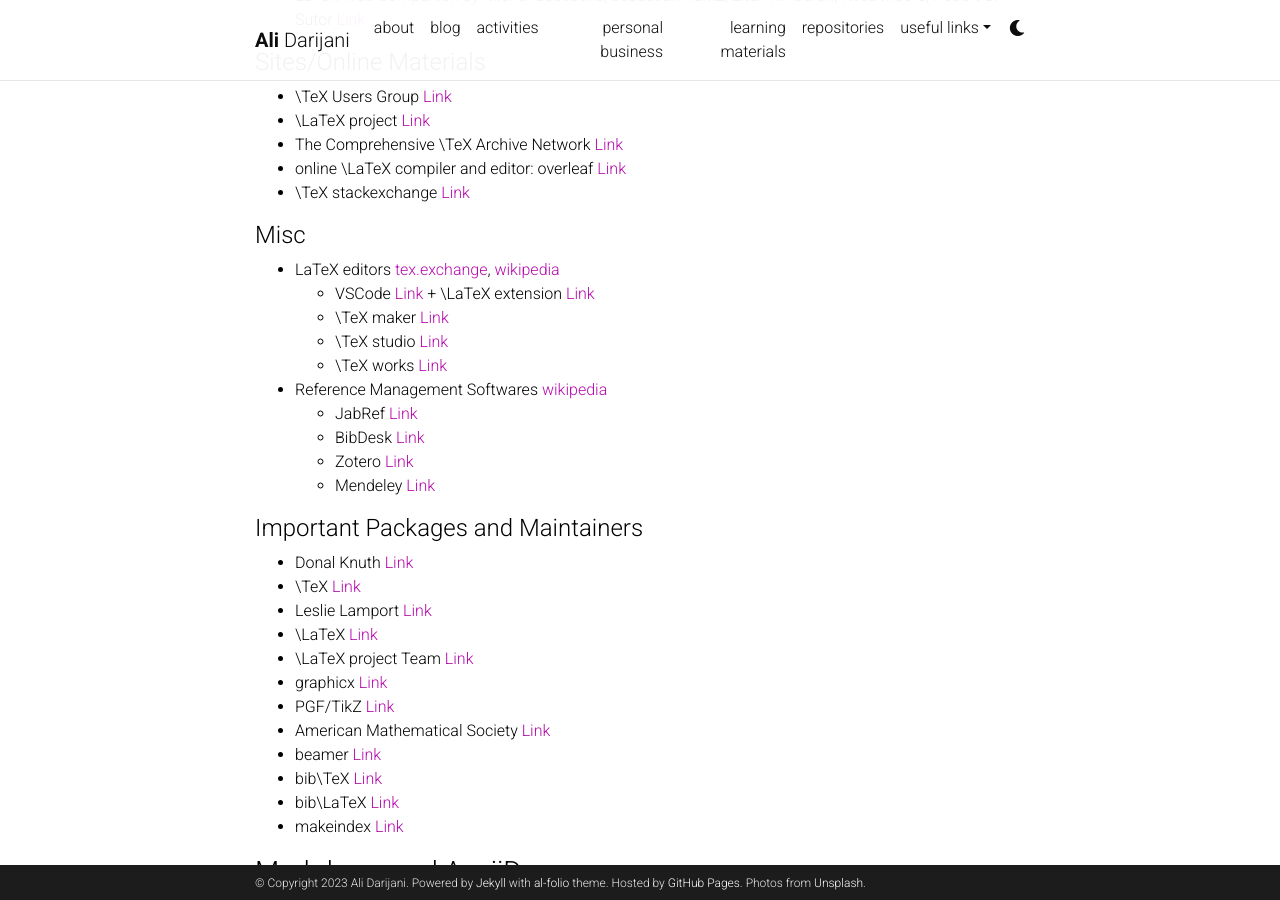
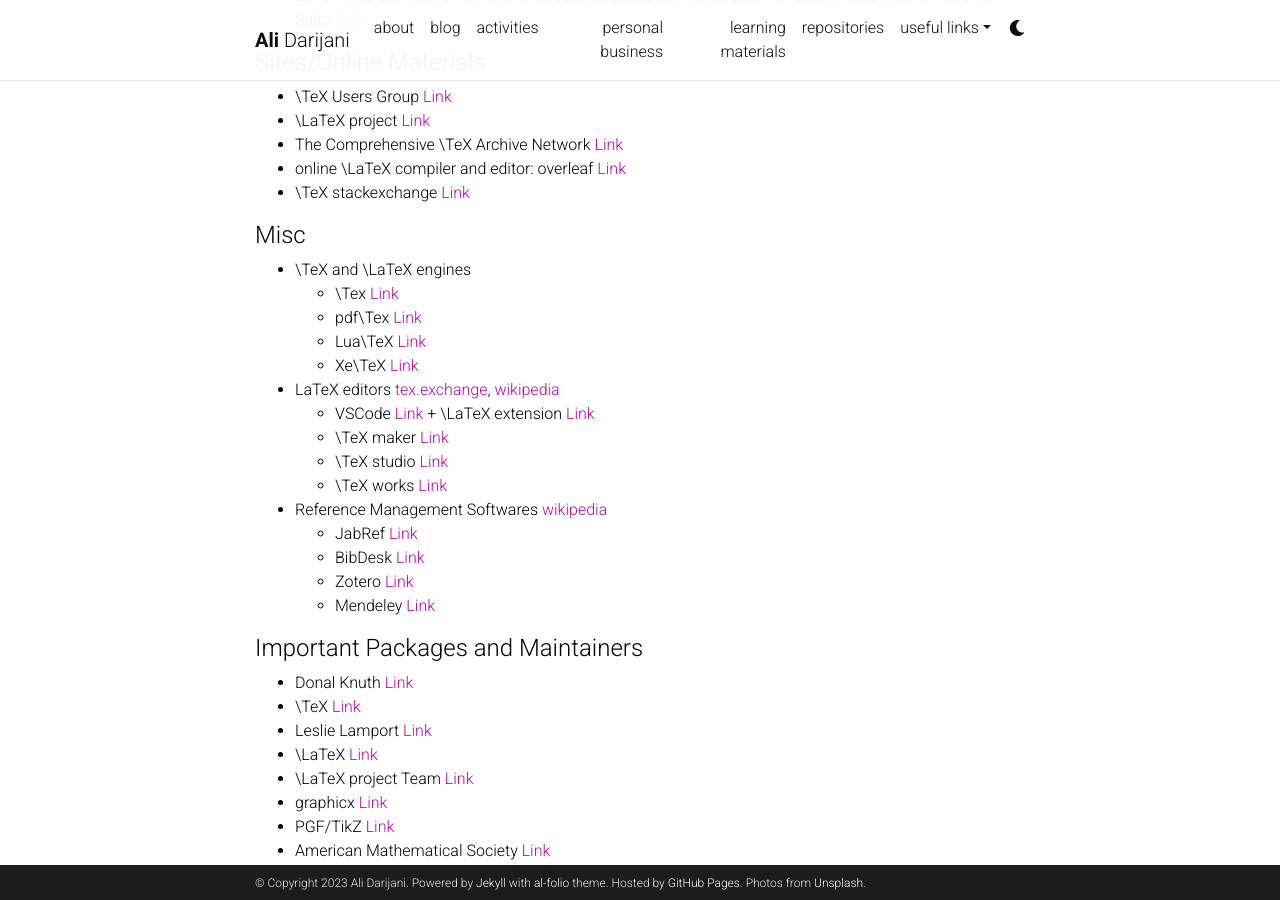
Before and after one commit to adarijani/adarijani.github.io_archived, a Jekyll site: the page built from _projects/t_03_typesetting.md, in a window 1280 px wide and 900 px high, scrolled down 595 px. Built offline with Jekyll 4.4.1, drawn with Linux system fonts in a browser that asks for light colours; comment, search, counter and statistics services are not loaded; a style sheet for code colours, icons or effects is not loaded.

Commit message:
Update t_03_typesetting.md

```diff
--- a/_projects/t_03_typesetting.md
+++ b/_projects/t_03_typesetting.md
@@ -33,6 +33,12 @@
 * \TeX stackexchange [Link](https://tex.stackexchange.com/)
 
 #### Misc
+
+* \TeX and \LaTeX engines
+   - \Tex [Link](https://ctan.org/pkg/tex)
+   - pdf\Tex [Link](https://ctan.org/pkg/pdftex)
+   - Lua\TeX [Link](https://ctan.org/pkg/luatex)
+   - Xe\TeX [Link](https://ctan.org/pkg/xetex)
 
 * LaTeX editors [tex.exchange](https://tex.stackexchange.com/questions/339/latex-editors-ides), [wikipedia](https://en.wikipedia.org/wiki/Comparison_of_TeX_editors)
    - VSCode [Link](https://code.visualstudio.com/) + \LaTeX extension [Link](https://marketplace.visualstudio.com/items?itemName=James-Yu.latex-workshop)
```
